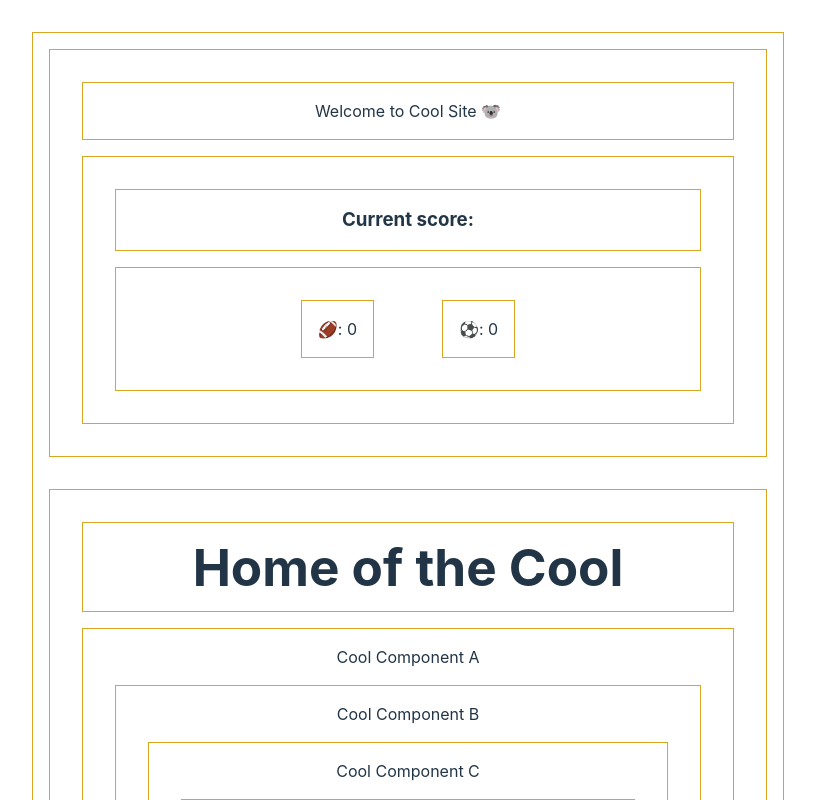
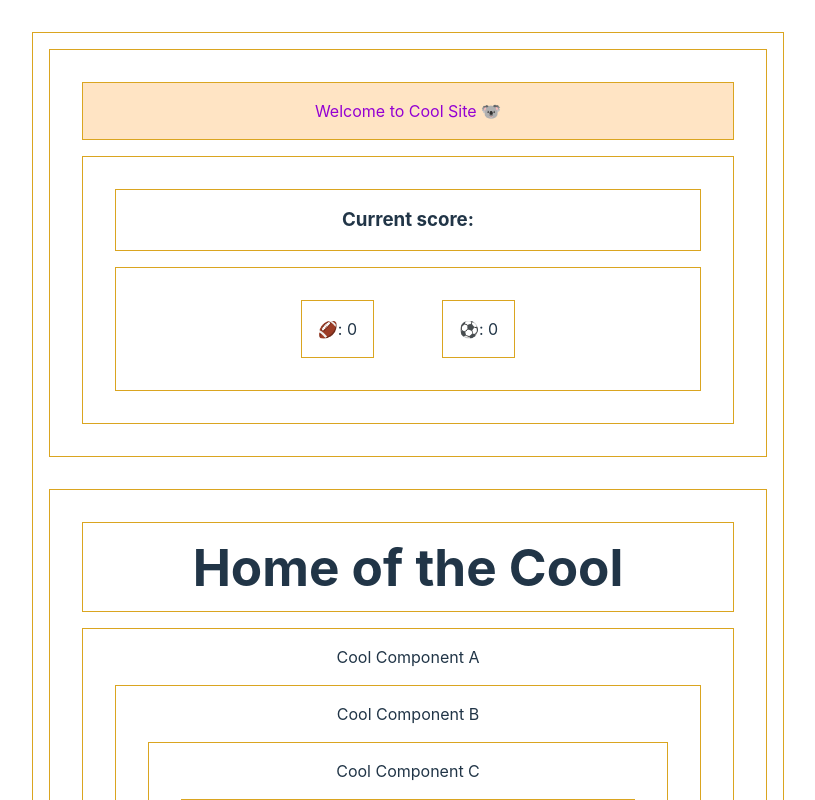
Before and after one commit to thinkybeast/2405-react-prop-drilling-context, a React (Vite) app: page / in a window 1280 px wide. Shown: the top 800 px of the page, without its empty margins (232-1047 px from the left). Built offline with nearby package versions, Linux system fonts and the light colour scheme.

Commit message:
refactor: update reducer var names

```diff
--- a/src/providers/AppProvider.jsx
+++ b/src/providers/AppProvider.jsx
@@ -50,12 +50,13 @@ const stateReducer = (prevState, action) => {
 };
 
 export const AppProvider = ({ children }) => {
-  const [theme, setTheme] = React.useReducer(stateReducer, initialState);
+  const [state, dispatch] = React.useReducer(stateReducer, initialState);
 
-  const handleColorChange = (colorTheme) => setTheme(colorTheme);
+  const handleColorChange = (colorTheme) =>
+    dispatch({ type: "CHANGE_THEME", payload: colorTheme });
 
   return (
-    <AppContext.Provider value={{ theme, handleColorChange }}>
+    <AppContext.Provider value={{ ...state, handleColorChange }}>
       {children}
     </AppContext.Provider>
   );
```
